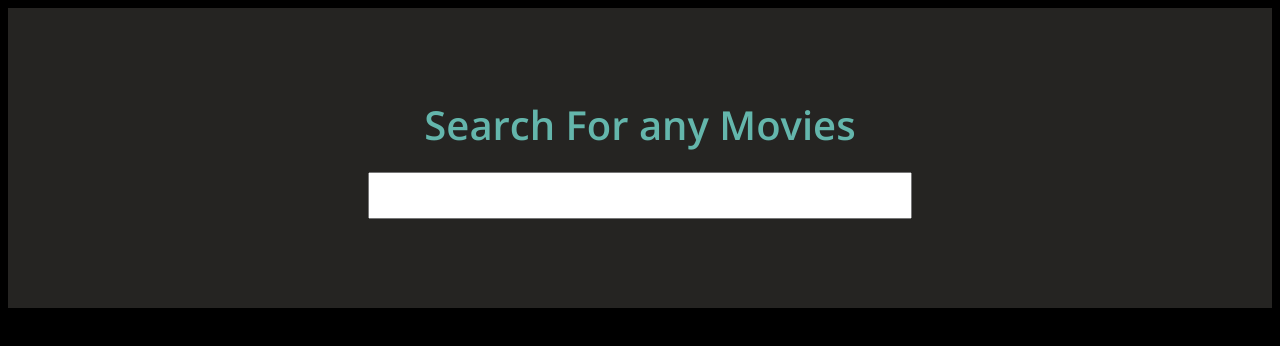
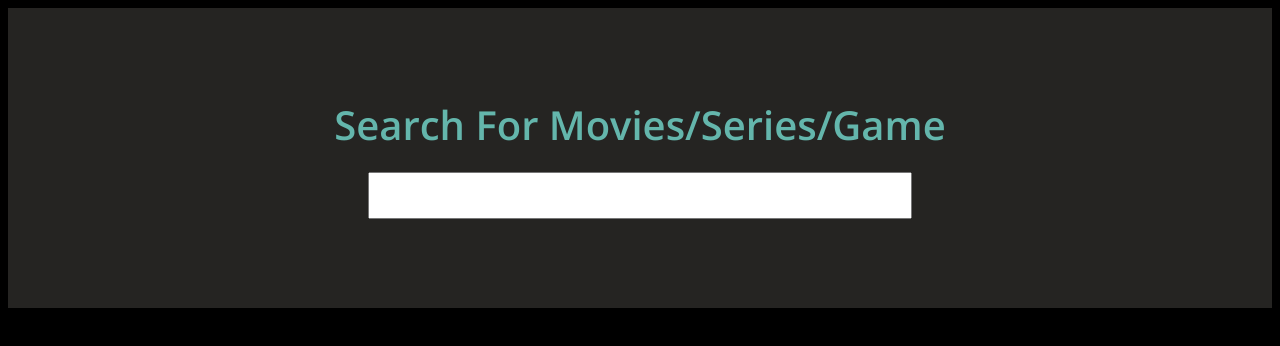
Before and after one commit to MeTushar/movie-info-app, a plain HTML site: page index.html in a window 1280 px wide. Drawn offline with nearby package versions, Linux system fonts and the light colour scheme.

Commit message:
changed search title

```diff
--- a/index.html
+++ b/index.html
@@ -13,7 +13,7 @@
       <!-- <h1 class="margin-0">Powered by OMDb API</h1>
       <h3 class="margin-0">Built with vanilla js, flexbox & axios</h3> -->
       <div class="search-card">
-        <h4 class="margin-0 search-movies-title">Search For any Movies</h4>
+        <h4 class="margin-0 search-movies-title">Search For Movies/Series/Game</h4>
         <form id="handle-form">
           <input type="text" class="search-movies">
         </form>
```
